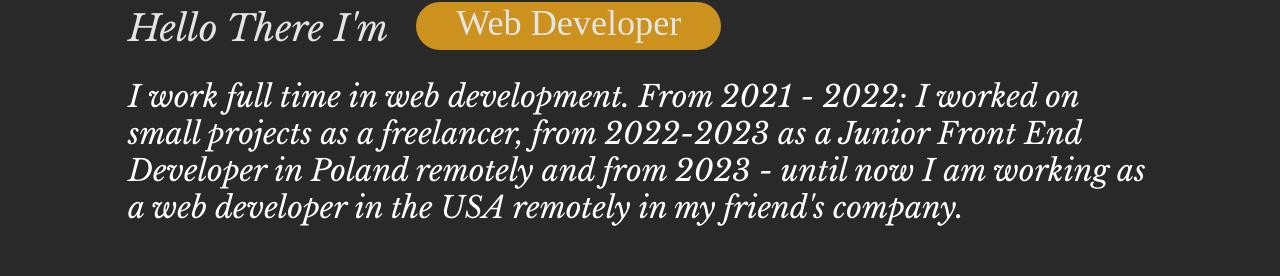
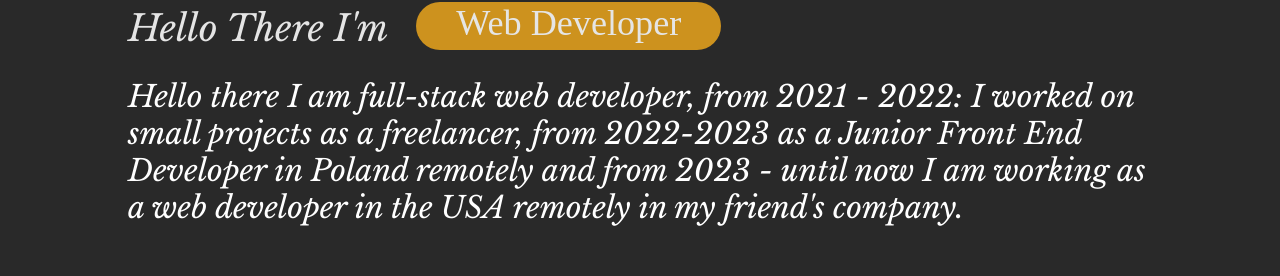
Before and after one commit to IremRyuk/Porfolio, a React (Vite) app: page / in a window 1280 px wide. Shown: the part 388-664 px from the top of the page. Built offline with nearby package versions, Linux system fonts and the light colour scheme.

Commit message:
change texts

```diff
--- a/src/Page Components/Home Page/PralaxPicAbout.tsx
+++ b/src/Page Components/Home Page/PralaxPicAbout.tsx
@@ -69,7 +69,7 @@ export default function PralaxPicAbout() {
     <div className="first"><div>George Iremadze</div></div>
   </section>
 </main>
-<p className='myTitle'>I work full time in web development. From 2021 - 2022: I worked on small projects as a freelancer, from 2022-2023 as a Junior Front End Developer in Poland remotely and from 2023 - until now I am working as a web developer in the USA remotely in my friend's company.
+<p className='myTitle'>Hello there I am full-stack web developer, from 2021 - 2022: I worked on small projects as a freelancer, from 2022-2023 as a Junior Front End Developer in Poland remotely and from 2023 - until now I am working as a web developer in the USA remotely in my friend's company.
 </p>
 </div>
     </div>
```
